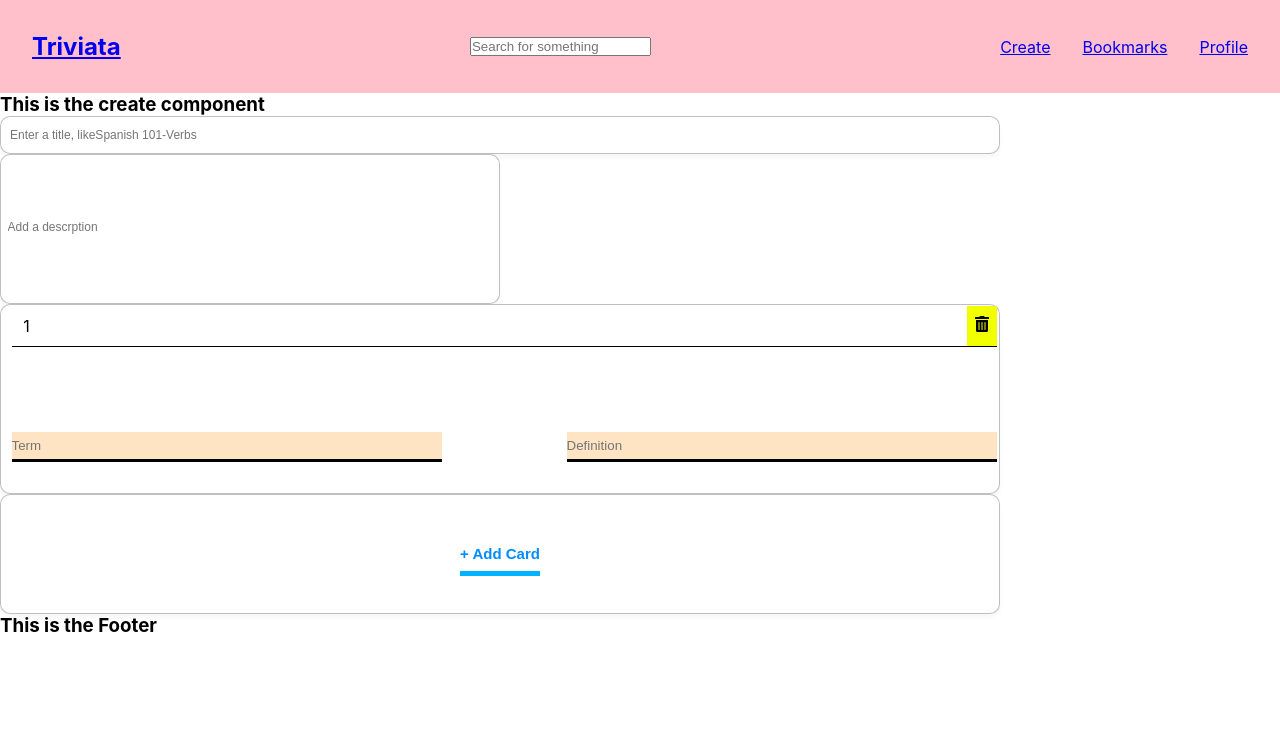
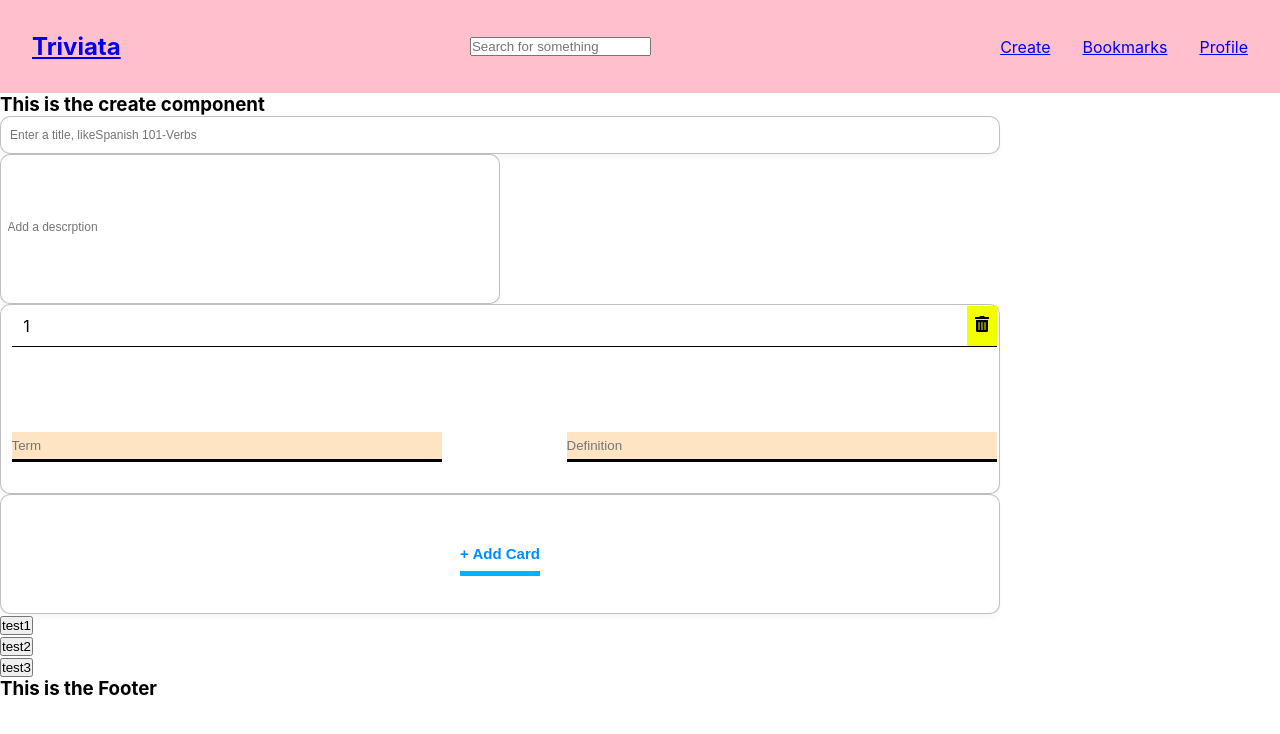
Before and after one commit to lastnameisgold/triviata_app_frontend, a React (Create React App) app in the folder triviata/: page /create in a window 1280 px wide. Shown: the top 734 px of the page. Built offline with nearby package versions, Linux system fonts and the light colour scheme.

Commit message:
tiff SOS

```diff
--- a/triviata/src/components/CreateFlashcards.jsx
+++ b/triviata/src/components/CreateFlashcards.jsx
@@ -76,25 +76,15 @@ function removeDiv(e){
   }
 
   const [fruits, setFruits] = useState([
-    'Orange',
-    'Banana',
-    'Apple',
+    'test1',
+    'test2',
+    'test3',
   ]);
 
 const removeElement = (index) => {
   const newFruits = fruits.filter((_, i) => i !== index);
   setFruits(newFruits);
-  let b = fruits.map((fruit, index) => (
-    <div key={index}>
-      <button
-        onClick={() => removeElement(index)}
-      >
-        {fruit}
-      </button>
-      <br />
-      <br />
-    </div>
-  ))
+
 };
 
 const addDiv=()=>{
@@ -143,7 +133,16 @@ const addDiv=()=>{
 
       </div>
 
-      {removeElement}
+      {fruits.map((fruit, index) => (
+    <div key={index}>
+      <button
+        onClick={() => removeElement(index)}
+      >
+        {fruit}
+      </button>
+
+    </div>
+  ))}
 
 
     </div>
```
